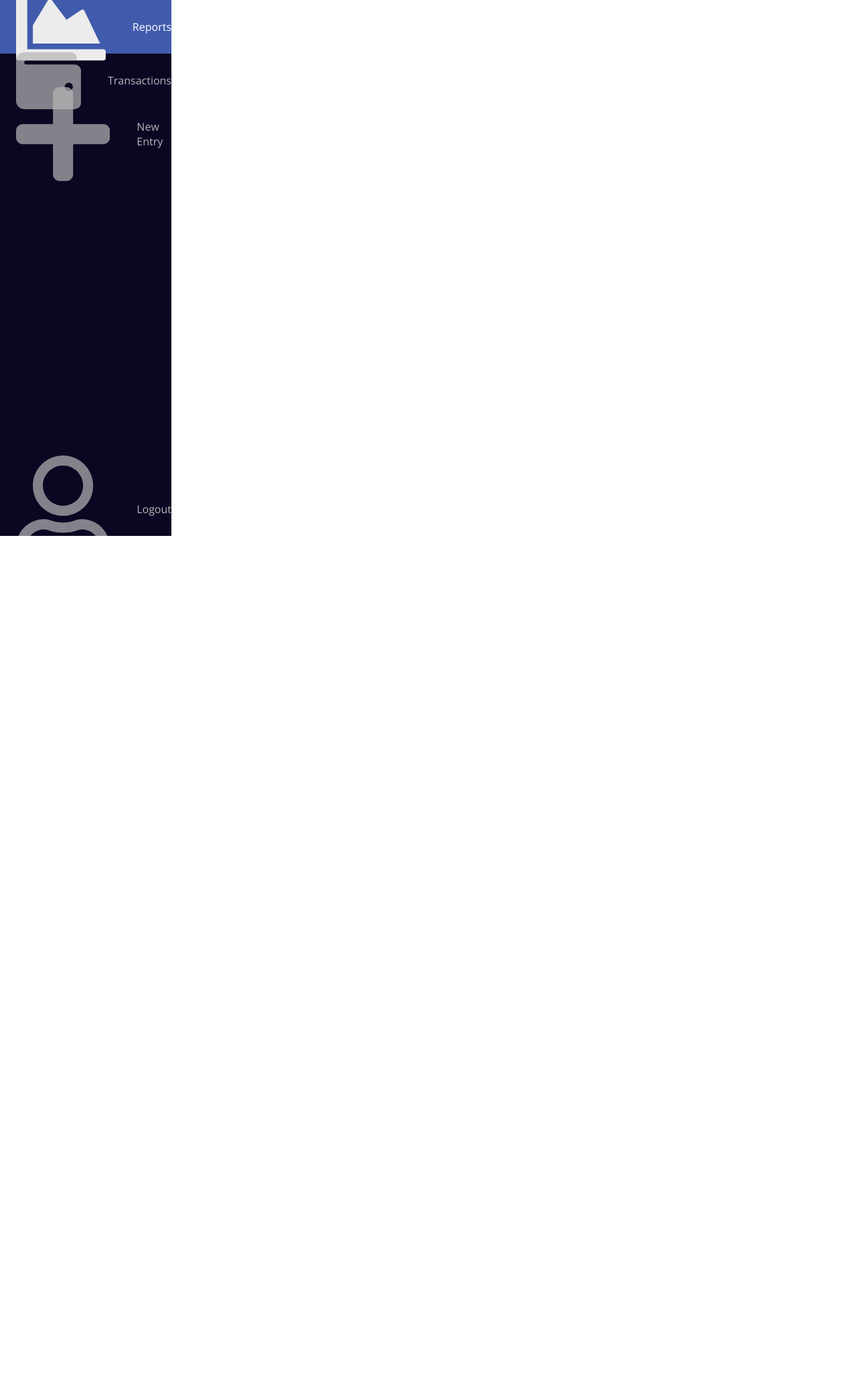
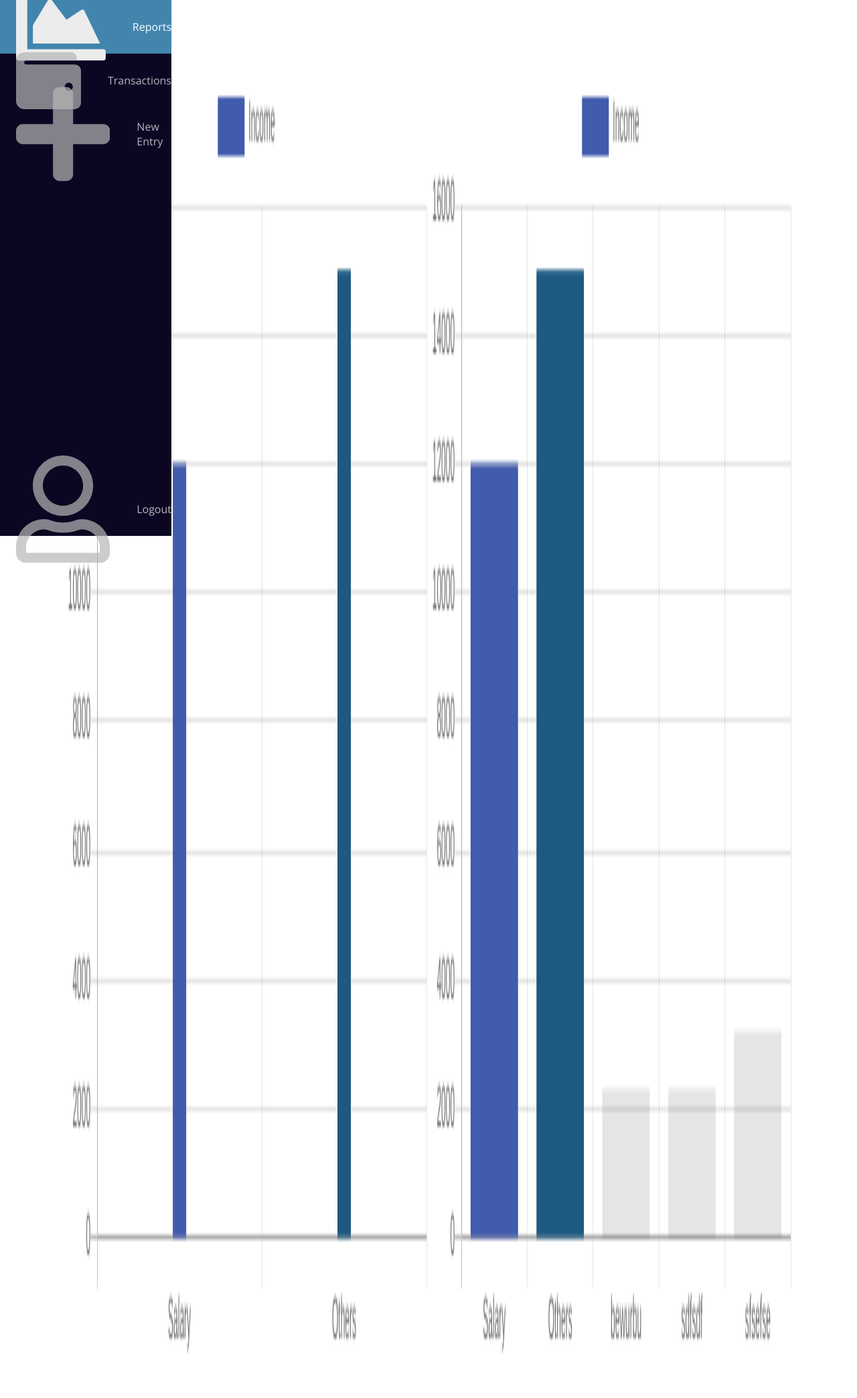
Before and after one commit to ag2byte/cs50web, a Django app: page /data in a window 1280 px wide. Shown: the whole page at 67% size. Before the commit the page ends 800 px from the top, so only its background shows below. Run offline with Django 3.2, Linux system fonts and the light colour scheme; some libraries are stand-ins or nearby versions.

Commit message:
chart.js enabled

```diff
--- a/capstone/static/capstone/css/index.css
+++ b/capstone/static/capstone/css/index.css
@@ -8,3 +8,13 @@
   font-family: "Open Sans", arial;
   font-size: 40px;
 }
+.graphs {
+  width: 100%;
+  display: flex;
+  flex-direction: row;
+  justify-content: space-evenly;
+}
+canvas {
+  width: 50%;
+  height: 2000px;
+}
--- a/capstone/static/capstone/css/layout.css
+++ b/capstone/static/capstone/css/layout.css
@@ -4,7 +4,7 @@
   --text-primary: #b6b6b6;
   --text-secondary: #ececec;
   --bg-primary: #0b0722;
-  --bg-secondary: #415bad;
+  --bg-secondary: #4185ad;
 }
 
 body {
@@ -29,6 +29,7 @@ body::-webkit-scrollbar-thumb {
 main {
   margin-left: 5rem;
   padding: 1rem;
+  margin-right: 5rem;
 }
 
 .navbar {
@@ -93,7 +94,7 @@ main {
   font-weight: 300;
 }
 
-@media only screen and (max-width: 600px) {
+/* @media only screen and (max-width: 600px) {
   .navbar {
     bottom: 0;
     width: 100vw;
@@ -115,8 +116,8 @@ main {
   main {
     margin: 0;
   }
-}
-
+} */
+/*
 @media only screen and (min-width: 600px) {
   .navbar {
     top: 0;
@@ -139,4 +140,4 @@ main {
   .navbar:hover .logo-text {
     left: 0px;
   }
-}
+} */
--- a/capstone/templates/capstone/index.html
+++ b/capstone/templates/capstone/index.html
@@ -1,11 +1,78 @@
 <!-- this is the first page after login -->
 {% extends "capstone/layout.html" %} {% load static%} {% block links %}
+<script src="https://cdnjs.cloudflare.com/ajax/libs/Chart.js/2.9.4/Chart.min.js"></script>
 <link href="{% static 'capstone/css/index.css' %}" rel="stylesheet" />
 
 {% endblock %}{% block main %}
 <span class="top-name">Hi, {{user.username}}</span>
+
+<div class="graphs">
+  <!-- <span> hello </span> -->
+  <canvas id="income_Chart"></canvas>
+  <canvas id="expense_Chart"></canvas>
+</div>
 <script>
-  var data = JSON.parse("{{data|escapejs}}");
-  console.log(data);
+  let income_Chart = document.getElementById("income_Chart").getContext("2d");
+  let iChart = new Chart(income_Chart, {
+    type: "bar",
+    data: {
+      labels: ["Salary", "Others"],
+      datasets: [
+        {
+          label: "Income",
+          data: [12000, 15000],
+          backgroundColor: ["#415bad", "#1d5981"],
+          borderWidth: 0,
+          hoverBorderWidth: 1,
+          hoverBorderColor: "white",
+          barThickness: 20,
+        },
+      ],
+    },
+    options: {
+      responsive: false,
+      maintainAspectRatio: false,
+      scales: {
+        yAxes: [
+          {
+            ticks: {
+              beginAtZero: true,
+            },
+          },
+        ],
+      },
+    },
+  });
+  let expense_Chart = document.getElementById("expense_Chart").getContext("2d");
+  let eChart = new Chart(expense_Chart, {
+    type: "bar",
+    data: {
+      labels: ["Salary", "Others", "bewurbu", "sdfsdf", "sfsefse"],
+      datasets: [
+        {
+          label: "Income",
+          data: [12000, 15000, 2323, 2323, 3223],
+          backgroundColor: ["#415bad", "#1d5981"],
+          borderWidth: 0,
+          hoverBorderWidth: 1,
+          hoverBorderColor: "white",
+        },
+      ],
+    },
+    options: {
+      responsive: false,
+      maintainAspectRatio: false,
+
+      scales: {
+        yAxes: [
+          {
+            ticks: {
+              beginAtZero: true,
+            },
+          },
+        ],
+      },
+    },
+  });
 </script>
 {% endblock %}
```
Also changed, not shown: db.sqlite3.
